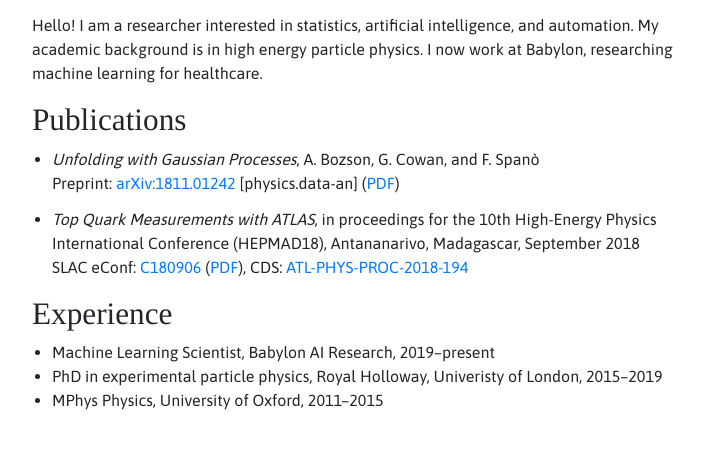
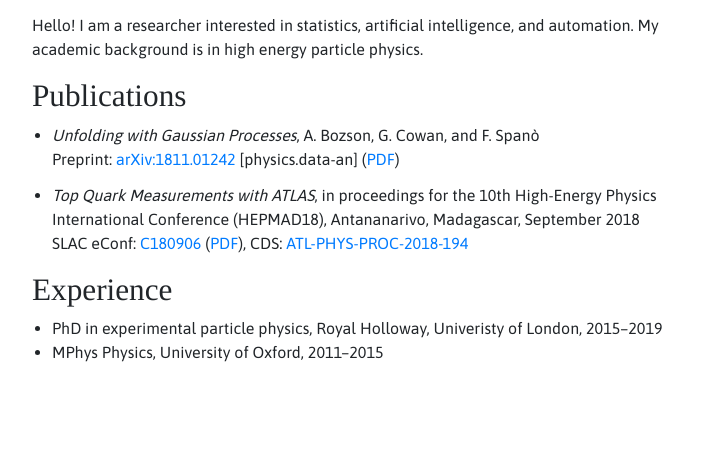
Before and after one commit to adambozson/adambozson.github.io, a website: page index.html in a window 1280 px wide. Shown: the part 175-624 px from the top of the page, without its empty margins (263-967 px from the left). Drawn offline with Linux system fonts and the light colour scheme; files whose address does not match are found by name; a web font is replaced by a local one.

Commit message:
Don't pre-announce

```diff
--- a/index.html
+++ b/index.html
@@ -21,7 +21,6 @@
             Hello!
             I am a researcher interested in statistics, artificial intelligence, and automation.
             My academic background is in high energy particle physics.
-            I now work at Babylon, researching machine learning for healthcare.
           </p>
           <h2>Publications</h2>
           <ul class="pubs">
@@ -35,7 +34,6 @@
           </ul>
           <h2>Experience</h2>
           <ul>
-          <li>Machine Learning Scientist, Babylon AI Research, 2019&ndash;present</li>
           <li>PhD in experimental particle physics, Royal Holloway, Univeristy of London, 2015&ndash;2019</li>
           <li>MPhys Physics, University of Oxford, 2011&ndash;2015</li>
           </ul>
```
